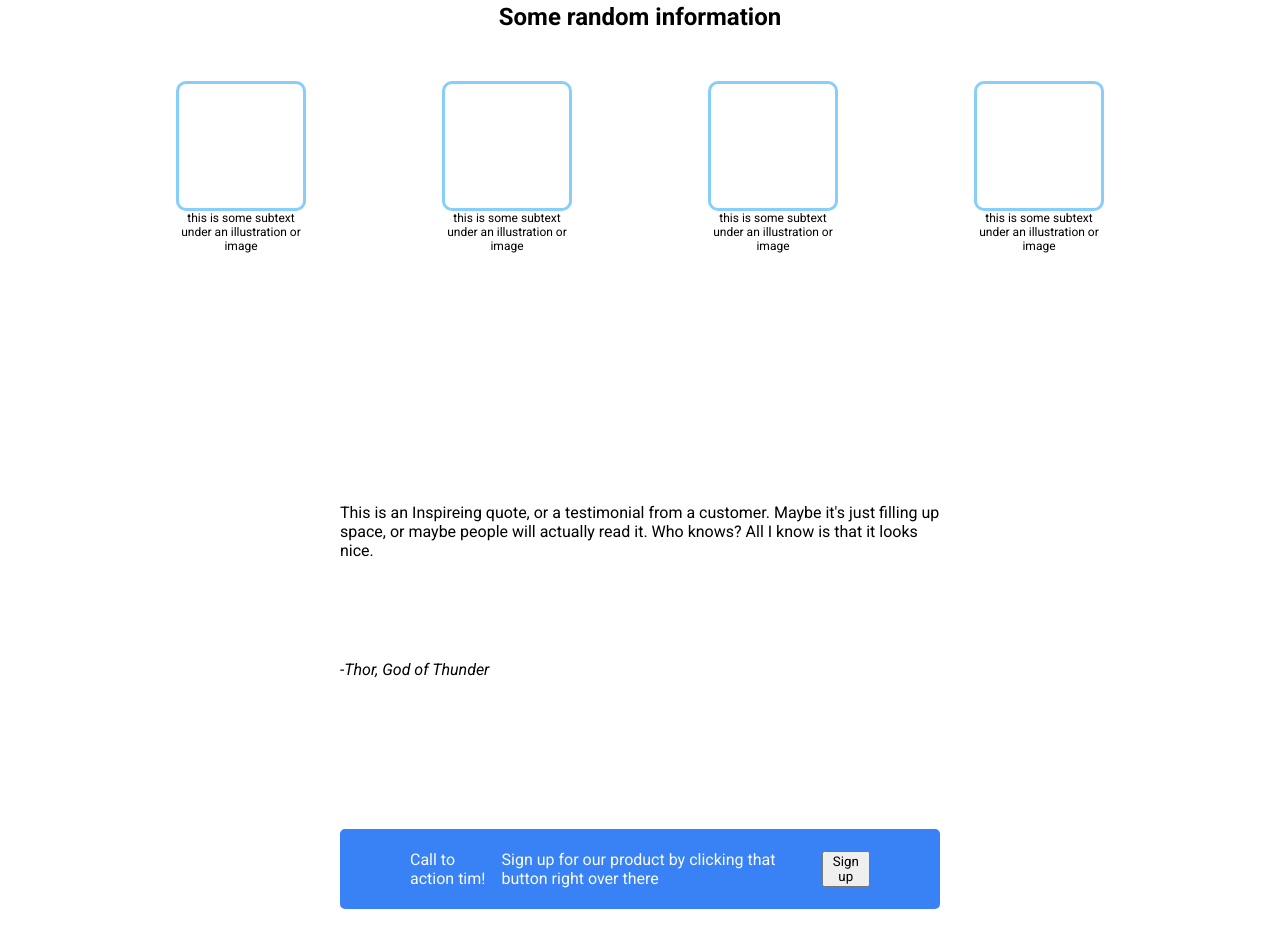
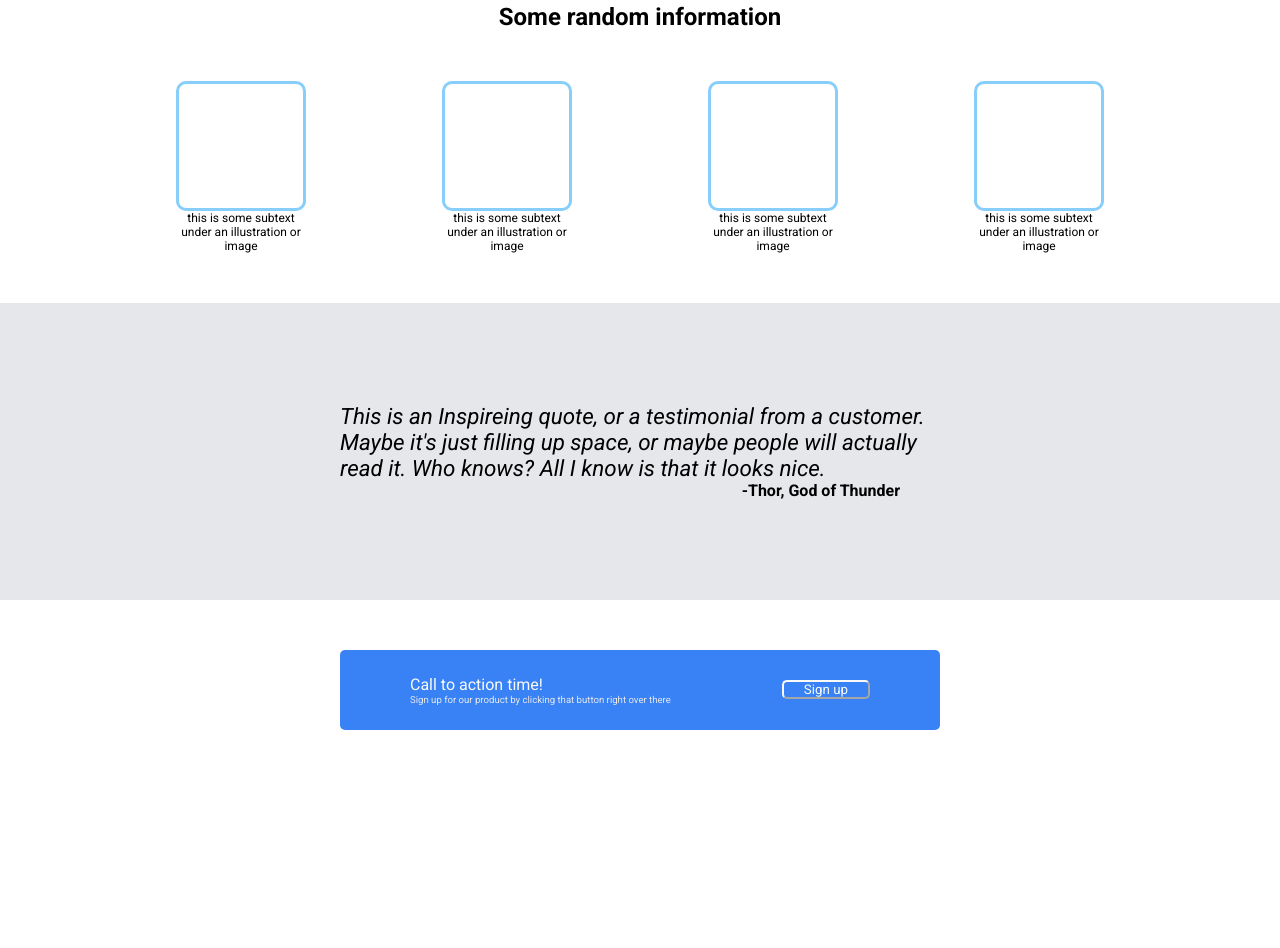
Before and after one commit to renzkz/odin_landing_page, a plain HTML site: page index.html in a window 1280 px wide. Shown: the part 560-1508 px from the top of the page. After the commit the page ends 1340 px from the top, so only its background shows below. Drawn offline with Linux system fonts and the light colour scheme.

Commit message:
change background

```diff
--- a/index.html
+++ b/index.html
@@ -54,22 +54,27 @@
             </div>
         </div>
     </section>
-    <section class="section quote">
-        <p class="quote">
-            This is an Inspireing quote, or a testimonial from a customer. Maybe it's just filling up space, or maybe people will actually read it. Who knows? All I know is that it looks nice.
-        </p>
-        <cite>
-            -Thor, God of Thunder
-        </cite>
+    <section class="sectionQuote">
+        <div class="quote">
+            <blockquote>
+                This is an Inspireing quote, or a testimonial from a customer. Maybe it's just filling up space, or maybe people will actually read it. Who knows? All I know is that it looks nice.
+            </blockquote>
+            <p class="cite">
+                -Thor, God of Thunder
+            </p>
+        </div>
     </section>
-    <section class="callToAction">
+    <footer class="callToAction">
         <div class="background">
-            <p>Call to action tim!</p>
-            <p class="subtext">
+            <div class="callToActionText">
+                <p>Call to action time!</p>
+                <p id="subtext">
                 Sign up for our product by clicking that button right over there
-            </p>
+                </p>
+            </div>
+
             <button>Sign up</button>
         </div>
-    </section>
+    </footer>
 </body>
 </html>
```
